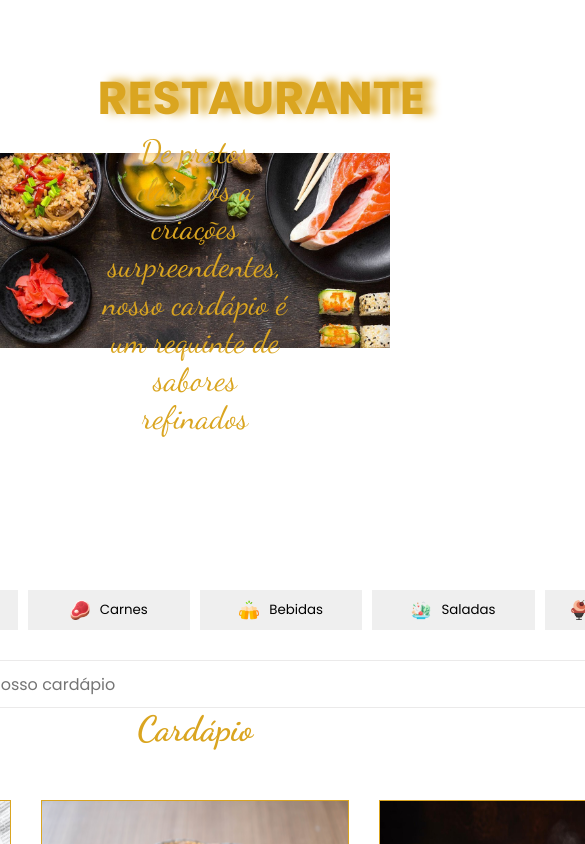
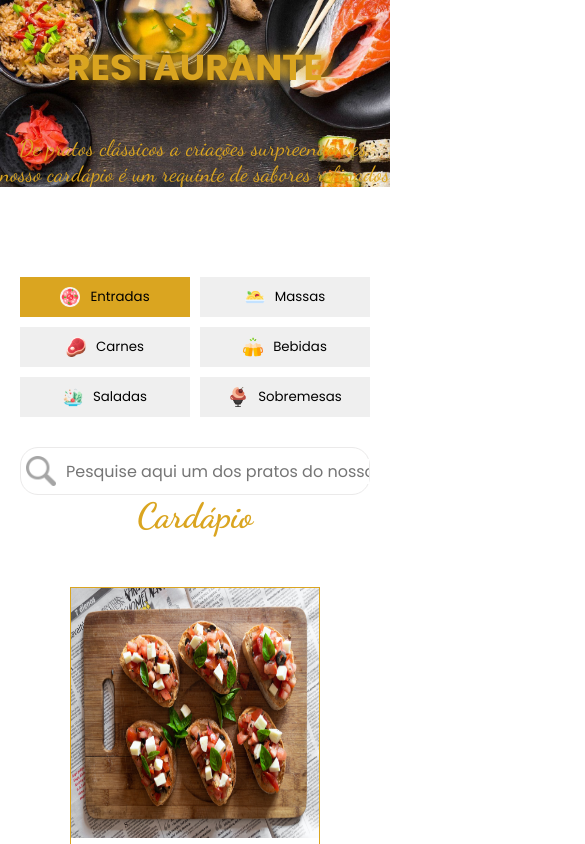
Before and after one commit to FabricioJorge0/Cardapio_restaurante, a Next.js app: page / in a window 390 px wide. Shown: the top 844 px of the page, 585 px wide, since content can reach past the window. Built offline with nearby package versions, Linux system fonts and the light colour scheme.

Commit message:
adicionando responsividade

```diff
--- a/src/Components/Topo/Topo.module.css
+++ b/src/Components/Topo/Topo.module.css
@@ -7,11 +7,10 @@
     margin: 0 auto;
     background-image: url('../../../public/banner.png');
     background-repeat: no-repeat;
-    background-position: 0%;
     display: flex;
     justify-content: center;
     align-items: center;
-    background-size: 100%;
+    background-size:cover;
     margin-bottom: 40px;
 }
 
@@ -36,5 +35,20 @@
 @media (max-width: 768px){
     .topo{
         max-width: 100%;
+        height: auto;
+
     }
+
+    .topoTitulo{
+        max-width: 100%;
+    }
+
+    .topoTitulo h1{
+        margin:40px 0 40px 0;
+        font-size: 36px;
+    }
+    .topoTitulo p{
+        font-size: 22px;
+    }
+
 }
--- a/src/app/page.module.css
+++ b/src/app/page.module.css
@@ -130,3 +130,42 @@
     }
 
 }
+
+@media (max-width: 768px){
+    .page{
+        width: 100%;
+    }
+
+    .catBuscas{
+         width: 100%;
+         display: flex;
+         margin: 0 auto;
+
+    }
+    .btnCategorias{
+        flex-wrap: wrap;
+    }
+
+    .inputBuscas{
+        width: 100%;
+        margin: 0 auto;
+    }
+
+    .container{
+        width: 100%;
+    }
+
+    .titulo{
+        width: 100%;
+        display: flex;
+        justify-content: center;
+        align-items: center;
+    }
+
+    .containerCardapio{
+        width: 100%;
+        flex-direction: column;
+        justify-content: center;
+        align-items: center;
+    }
+}
```
